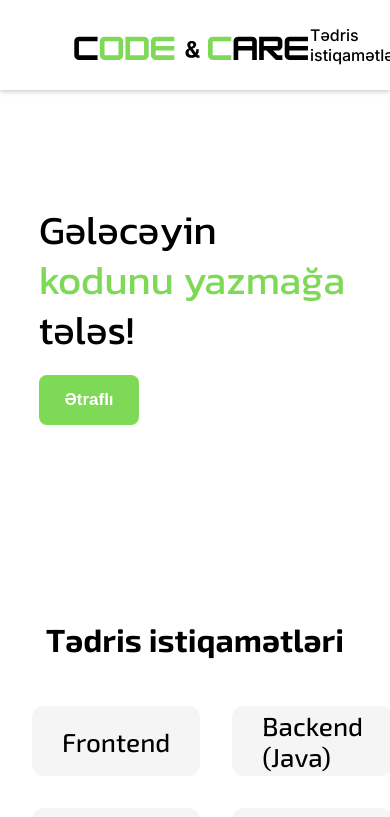
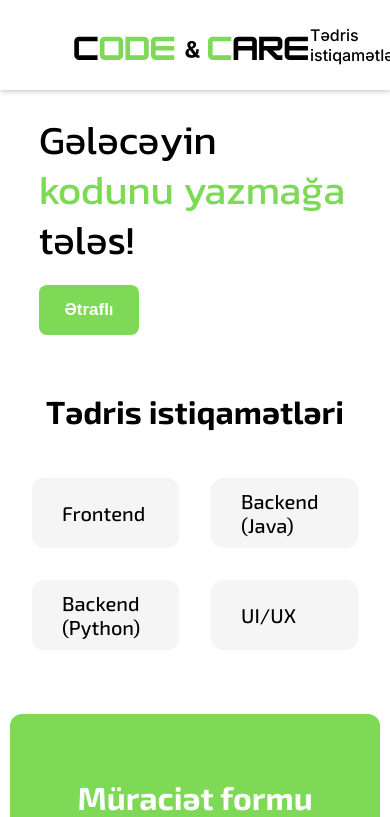
Before and after one commit to JQeybulla/codeandcare, a Next.js app: page / in a window 390 px wide. Shown: the top 817 px of the page. Built offline with nearby package versions, Linux system fonts and the light colour scheme.

Commit message:
made directions responsive

```diff
--- a/shared/components/carousel/Carousel.component.scss
+++ b/shared/components/carousel/Carousel.component.scss
@@ -74,6 +74,7 @@
   .embla {
     &__container {
       .embla__slide {
+        height: 270px;
         .left {
           .middle {
             h1 {
--- a/shared/sections/directions/Directions.module.scss
+++ b/shared/sections/directions/Directions.module.scss
@@ -38,3 +38,19 @@
     }
   }
 }
+
+@media screen and (max-width: 900px){
+  .directions {
+    margin: 2rem auto 2rem auto;
+
+  }
+}
+@media screen and (max-width: 640px){
+  .directions {
+    .container {
+      .direction {
+        font-size: 20px;
+      }
+    }
+  }
+}
```
